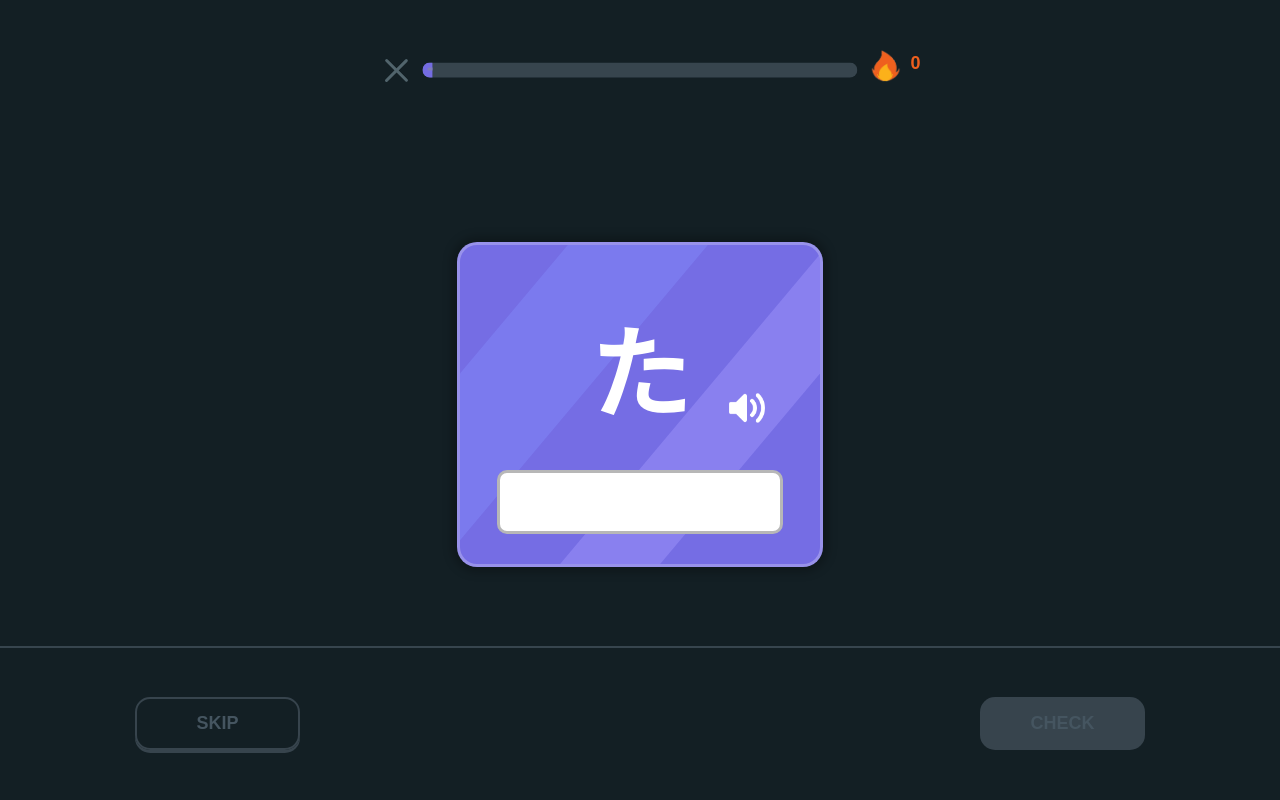
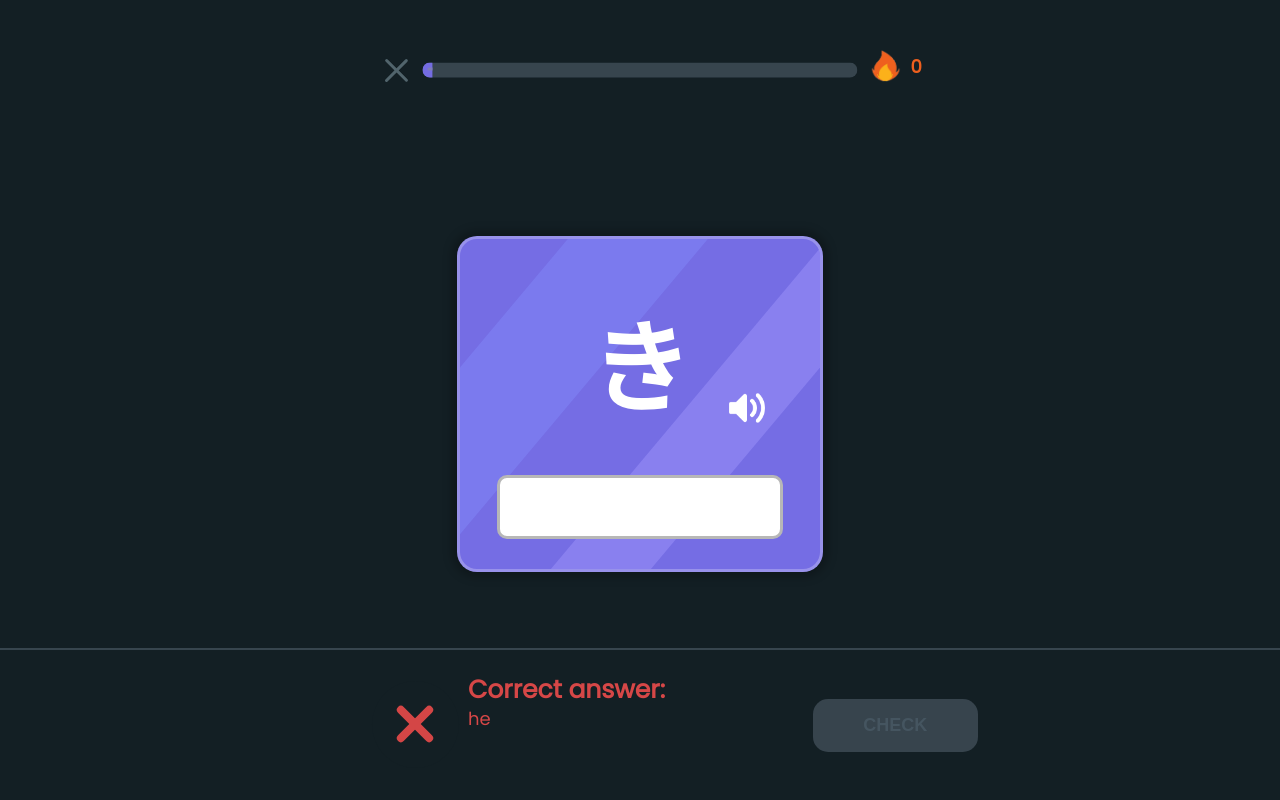
Before and after one commit to floriiian/JLearn, a web app: page /hiragana.html in a window 1280 px wide. Run offline with its HTML, style and script files only (its server is not run), Linux system fonts and the light colour scheme; data that the repository does not hold is empty.

Commit message:
Add files via upload

```diff
--- a/src/main/resources/public/footer.css
+++ b/src/main/resources/public/footer.css
@@ -3,7 +3,6 @@
     bottom: 0;
     left: 0;
     width: 100%;
-    display: flex;
     flex-direction: column;
     justify-content: flex-end;
     align-items: center;
@@ -13,13 +12,86 @@
     height: 2px;
     width: 100%;
     background-color: #37454e;
-    margin-bottom: 152px;
+    margin-bottom: 150px;
 }
 
 .button-wrapper {
     display: flex;
-    gap: 680px;
-    margin-bottom: 50px;
+    gap: 27vw;
+    margin-bottom: 3rem;
+    flex-wrap: nowrap;
+    justify-content: center;
+}
+
+.circle-container {
+    display: flex;
+    position: fixed;
+    justify-content: center;
+    align-items: center;
+    left: 34%;
+    bottom: 0;
+    width: 200px;
+    height: 200px;
+    transform: translateX(-60%) translateY(12%);
+}
+.footer-headline {
+    position: absolute;
+    left: 35%;
+    transform: translateX(20px);
+    bottom: 65%;
+    font-weight: 900;
+
+    font-size: 25px;
+    color: #d64747;
+}
+.footer-information{
+    position: absolute;
+    left: 35%;
+    transform: translateX(20px);
+    bottom: 50%;
+    font-weight: 100;
+
+    font-size: 18px;
+    color: #d64747;
+}
+
+.dot {
+    height: 87px;
+    width: 87px;
+    background-color: #131f24;
+    border-radius: 50%;
+    position: relative;
+}
+
+.wrong {
+    position: absolute;
+    width: 32px;
+    height: 32px;
+    top: 50%;
+    left: 50%;
+    transform: translate(-50%, -50%);
+}
+
+.wrong::before,
+.wrong::after {
+    content: '';
+    position: absolute;
+    width: 48px;
+    height: 8px;
+    background-color: #d44646;
+    border-radius: 10px;
+}
+
+.wrong::before {
+    top: 50%;
+    left: 50%;
+    transform: translate(-50%, -50%) rotate(45deg);
+}
+
+.wrong::after {
+    top: 50%;
+    left: 50%;
+    transform: translate(-50%, -50%) rotate(-45deg);
 }
 
 .skip-button, .check-button {
@@ -33,6 +105,9 @@
     position: relative;
     box-shadow: 0 0 0 #5d56b2;
     outline: none;
+    display: flex;
+    align-items: center;
+    justify-content: center;
 }
 
 .check-button {
@@ -47,13 +122,17 @@
     color: #455560;
     border: 2px solid #37444d;
     box-shadow: 0 3px 0 #37444d;
+
+    /* Enable if wrong or right  */
+    visibility: hidden;
 }
 
 .check-button:hover {
     background-color: #7e7ed4;
 }
+
 .skip-button:hover {
-    background-color: rgb(15, 27, 29)
+    background-color: rgb(15, 27, 29);
 }
 
 .check-button:active,
--- a/src/main/resources/public/hiragana.html
+++ b/src/main/resources/public/hiragana.html
@@ -3,6 +3,7 @@
 <head>
     <meta charset="UTF-8">
     <meta name="viewport" content="width=device-width, initial-scale=1.0">
+    <link href='https://fonts.googleapis.com/css?family=Poppins' rel='stylesheet'>
 
     <!-- Yeah, multiple CSS files, I will change this later for loading performance -->
     <link rel="stylesheet" href="base.css">
@@ -46,7 +47,15 @@
     <div class="footer-container">
         <div class="button-wrapper">
             <button class="skip-button" onclick="loadNextCard()">Skip</button>
-            <button class="check-button" id="checkButton" onclick="handleAnswer()" disabled>Check</button>
+            <button class="check-button" id="checkButton" onclick="handleAnswer()">Check</button>
+        </div>
+
+        <p class="footer-headline">Correct answer:</p>
+        <p class="footer-information">he</p>
+
+        <div class="circle-container">
+            <span class="dot"></span>
+            <span class="wrong"></span>
         </div>
     </div>
 </div>
--- a/src/main/resources/public/hiragana.js
+++ b/src/main/resources/public/hiragana.js
@@ -1,17 +1,12 @@
-
 let loadMainKana = true;
-let loadDakutenKana = true;
-let loadCombinationKana = true;
-
-let availableHiragana= [];
-let doubleRomaji = [];
-
+let loadDakutenKana = false;
+let loadCombinationKana = false;
 
 async function loadJSON() {
     try {
         const response = await fetch('hiragana/hiragana.json');
         if (!response.ok) {
-            console.log('Network response was not ok');
+            console.error('No network response');
             return;
         }
         return await response.json();
@@ -21,29 +16,26 @@
     }
 }
 
-let jsonContent;
 let jsonContentLoaded = false;
+let availableHiragana= [];
 
 loadJSON().then(jsonContent => {
     if(jsonContent){
         if (loadMainKana) {
             availableHiragana.push(...jsonContent["single_hiragana"]);
-            availableHiragana.push(...jsonContent["dakuten_hiragana"]);
         }
         if(loadDakutenKana){
             availableHiragana.push(...jsonContent["dakuten_hiragana"]);
+            availableHiragana.push(...jsonContent["handakuten_hiragana"]);
         }
         if(loadCombinationKana){
             availableHiragana.push(...jsonContent["combo_hiragana"]);
         }
         jsonContentLoaded = true;
-        remainingHiragana = availableHiragana;
+        remainingHiragana = Array.from(availableHiragana);
         loadNextCard();
     }
-}).catch(error => {
-    console.error("Error parsing JSON into Array:", error);
-});
-
+}).catch(error => {console.error("Error parsing JSON into Array:", error);});
 
 let remainingHiragana = availableHiragana;
 
@@ -63,20 +55,10 @@
 
 const checkButton = document.getElementById("checkButton");
 
-function shakeElement(element) {
-    element.classList.add('shake');
-    setTimeout(() => {
-        element.classList.remove('shake');
-    }, 500);
-}
-
-function fadeElement(element) {
-    element.classList.add('fade');
-
-    setTimeout(() => {
-        element.classList.remove('fade');
-    }, 500);
-}
+const footerContainer = document.querySelector('.footer-container');
+const footerHeadline = document.querySelector('.footer-headline');
+const footerInformation = document.querySelector('.footer-information');
+const redCircleElement = document.querySelector('.circle-container');
 
 function setProgressBarWidth(percentage) {
     percentage = Math.max(0, Math.min(100, percentage));
@@ -86,6 +68,7 @@
 function showCompletionScreen() {
 
     new Audio('sounds/success.mp3').play();
+
     const pTagSelector = document.getElementById("averageTime");
     const timeText =  "Average completion-time: " + (totalTime / availableHiragana.length);
 
@@ -98,6 +81,7 @@
     else{
         pTagSelector.innerText = timeText;
     }
+
     cardsContainer.style.display = "none";
     completionScreen.style.display = "block";
 }
@@ -118,6 +102,9 @@
     const total = availableHiragana.length;
     const current = availableHiragana.length - remainingHiragana.length;
 
+    console.log(total);
+    console.log(current);
+
     setProgressBarWidth(100 * current / total)
     fadeElement(cardsContainer)
     switchCheckButton(false);
@@ -137,67 +124,29 @@
     }
 }
 
-function switchCheckButton(enable = true) {
-    if(enable){
-        checkButton.style.backgroundColor = "#7a79ed";
-        checkButton.style.color = "#1b1a38";
-        checkButton.style.pointerEvents = "auto";
-    }
-    else{
-        checkButton.style.backgroundColor = "#37444d";
-        checkButton.style.boxShadow = "0 0px 0 #37444d";
-        checkButton.style.color = "#455560";
-        checkButton.style.pointerEvents = "none";
-    }
-}
-
-inputField.addEventListener("keyup", function(event) {
-
-    if(inputField.value.length > 0){
-        switchCheckButton(false);
-        if(event.key === "Enter") {
-            handleAnswer();
-        }
-        switchCheckButton();
-    }
-    else{
-        checkButton.style.backgroundColor = "#37444d";
-        checkButton.style.boxShadow = "0 0px 0 #37444d";
-        checkButton.style.color = "#455560";
-        checkButton.style.pointerEvents = "none";
-    }
-})
-
 function handleAnswer(){
 
     const userAnswer = inputField.value.toLowerCase().trim()
     const correctAnswer = remainingHiragana[currentCardIndex]?.["romaji"];
+    const currentHiragana = remainingHiragana[currentCardIndex];
 
-    console.log(remainingHiragana[1]);
-    console.log(currentCardIndex);
+    let isAnswerCorrect = userAnswer === correctAnswer;
 
-    const currentHiragana = remainingHiragana[currentCardIndex].char;
+    const hiraganaHepburn = currentHiragana["romaji"]["hepburn"];
+    const hiraganaKunrei = currentHiragana["romaji"]["kunrei"];
 
-    let isAnswerCorrect = userAnswer === correctAnswer || currentHiragana === "じ" && (userAnswer === "ji" || userAnswer === "zi");
-
-    for (let i = 0; i < doubleRomaji.length; i++) {
-        if (doubleRomaji[i]["hiragana"] === currentHiragana) {
-            console.log("Is here");
-            if(userAnswer === doubleRomaji[i]["hepburn"] || userAnswer === doubleRomaji[i]["kunrei"]){
-                console.log("Is true");
-                isAnswerCorrect = true;
-                break;
-            }
+    if(hiraganaHepburn){
+        if(userAnswer ===  hiraganaHepburn || userAnswer === hiraganaKunrei){
+            isAnswerCorrect = true;
         }
     }
 
     if (isAnswerCorrect) {
 
         const correctSound = new Audio('sounds/correct' + Math.floor(Math.random() * 4) + ".mp3");
+        const timeTaken = Math.round(new Date() - startTime) / 1000;
+
         correctSound.play();
-
-        const endTime = new Date();
-        const timeTaken = Math.round((endTime - startTime) / 1000); // T
 
         totalTime += timeTaken;
         remainingHiragana.splice(currentCardIndex, 1);
@@ -205,9 +154,18 @@
         loadNextCard();
 
     } else {
+
+        footerContainer.style.backgroundColor = "#202f36"
+        footerHeadline.style.visibility = "visible"
+        footerInformation.style.visibility = "visible"
+        redCircleElement.style.visibility = "visible"
+
+        checkButton.style.backgroundColor = "#ec5454";
+        checkButton.style.color = "#131f24";
+        checkButton.style.boxShadow = "#d64747 0 1px 0";
+
         shakeElement(cardsContainer);
         currentStreak = 0;
-        inputField.classList.add("wrong");
     }
     if(streakAmount > 0){
         shakeElement(streakAmount);
@@ -228,3 +186,46 @@
 
     speechSynthesis.speak(utterance);
 }
+
+function switchCheckButton(enable = true) {
+    if(enable){
+        checkButton.style.backgroundColor = "#7a79ed";
+        checkButton.style.color = "#1b1a38";
+        checkButton.style.boxShadow = '0 5px 0 #37444d';
+        checkButton.style.pointerEvents = "auto";
+    }
+    else{
+        checkButton.style.backgroundColor = "#37444d";
+        checkButton.style.boxShadow = "0 0px 0 #37444d";
+        checkButton.style.color = "#455560";
+        checkButton.style.pointerEvents = "none";
+    }
+}
+
+function shakeElement(element) {
+    element.classList.add('shake');
+    setTimeout(() => {
+        element.classList.remove('shake');
+    }, 500);
+}
+
+function fadeElement(element) {
+    element.classList.add('fade');
+
+    setTimeout(() => {
+        element.classList.remove('fade');
+    }, 500);
+}
+
+inputField.addEventListener("keyup", function(event) {
+
+    if(inputField.value.length > 0){
+        if(event.key === "Enter") {
+            handleAnswer();
+        }
+        switchCheckButton();
+    }
+    else{
+        switchCheckButton(false);
+    }
+})
--- a/src/main/resources/public/hiragana/hiragana.json
+++ b/src/main/resources/public/hiragana/hiragana.json
@@ -28,7 +28,8 @@
     {"char": "が", "romaji": "ga"}, {"char": "ぎ", "romaji": "gi"},
     {"char": "ぐ", "romaji": "gu"}, {"char": "げ", "romaji": "ge"},
     {"char": "ご", "romaji": "go"}, {"char": "ざ", "romaji": "za"},
-    {"char": "じ", "romaji": "ji"}, {"char": "ず", "romaji": "zu"},
+    {"char": "じ", "romaji": {"hepburn": "ji", "kunrei": "zi"}},
+
     {"char": "ぜ", "romaji": "ze"}, {"char": "ぞ", "romaji": "zo"},
     {"char": "だ", "romaji": "da"}, {"char": "ぢ", "romaji": "zi"},
     {"char": "づ", "romaji": "zu"}, {"char": "で", "romaji": "de"},
```
Also changed, not shown: other parts of src/main/resources/public/footer.css (+53 -0 lines).
